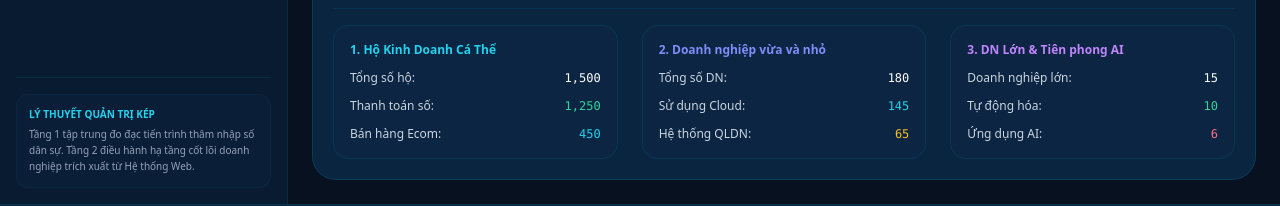
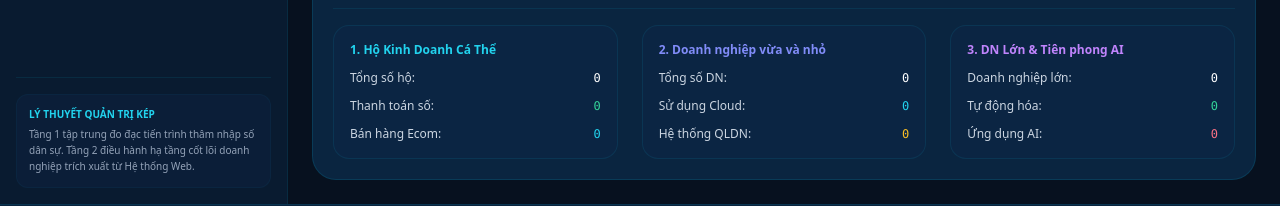
Before and after one commit to eduzteam09-sketch/dashboard-hst-kinh-te-so-xa-tan-hiep, a React (Vite) app: page / in a window 1280 px wide. Shown: the part 2203-2409 px from the top of the page. Built offline with nearby package versions, Linux system fonts and the light colour scheme.

Commit message:
Update App.tsx

```diff
--- a/src/App.tsx
+++ b/src/App.tsx
@@ -117,9 +117,9 @@ const INITIAL_PERIODIC_DATA = {
       b7: { farmRatio: 0, qrTrace: 0, iotFarm: 0, ecomAgri: 0 },
       b8: { startups: 0, projects: 0, mentors: 0, investors: 0 },
       b9: {
-        households: { total: 1100, digitalPay: 850, ecom: 320 },
-        smes: { total: 140, erp: 45, crm: 85, cloud: 110 },
-        large: { total: 10, ai: 3, automation: 6 },
+        households: { total: 0, digitalPay: 0, ecom: 0 },
+        smes: { total: 0, erp: 0, crm: 0, cloud: 0 },
+        large: { total: 0, ai: 0, automation: 0 },
       },
     },
     layer2: {
@@ -190,9 +190,9 @@ const INITIAL_PERIODIC_DATA = {
       b7: { farmRatio: 0, qrTrace: 0, iotFarm: 0, ecomAgri: 0 },
       b8: { startups: 0, projects: 0, mentors: 0, investors: 0 },
       b9: {
-        households: { total: 1500, digitalPay: 1250, ecom: 450 },
-        smes: { total: 180, erp: 65, crm: 110, cloud: 145 },
-        large: { total: 15, ai: 6, automation: 10 },
+        households: { total: 0, digitalPay: 0, ecom: 0 },
+        smes: { total: 0, erp: 0, crm: 0, cloud: 0 },
+        large: { total: 0, ai: 0, automation: 0 },
       },
     },
     // OFF MẶC ĐỊNH TỪ ĐẦU (ALL ZERO) THEO YÊU CẦU ĐỂ TEST WEB SYNC
@@ -1678,7 +1678,7 @@ export default function App() {
                   <div className="mt-auto">
                     <div className="flex justify-between items-center mb-3">
                       <span className="text-[10px] font-bold text-slate-300 uppercase">
-                        TỈ LỆ DOANH NGHIỆP/ HKD/ HTX SỐ CHUYỂN ĐỔI SỐ:
+                        TỈ LỆ DOANH NGHIỆP/ HKD/ HTX CHUYỂN ĐỔI SỐ:
                       </span>
                       <span className="text-xs font-mono font-bold text-cyan-400">
                         ({currentZoneData.b1.dn_cds + currentZoneData.b1.hkd_cds + currentZoneData.b1.htx_cds}/{currentZoneData.b1.total}) {currentZoneData.b1.total > 0 ? (((currentZoneData.b1.dn_cds + currentZoneData.b1.hkd_cds + currentZoneData.b1.htx_cds) / currentZoneData.b1.total) * 100).toFixed(2) : 0}%
@@ -2354,7 +2354,7 @@ export default function App() {
                 <div className="bg-[#0A2540] border border-cyan-500/15 rounded-3xl p-5 flex flex-col justify-between lg:col-span-2">
                   <div className="border-b border-cyan-500/10 pb-3 mb-4 flex items-center justify-between">
                     <span className="text-sm font-bold text-cyan-400 flex items-center gap-2">
-                      <Compass className="h-5 w-5" /> B9. CĐS DOANH NGHIỆP TỔNG HỢP
+                      <Compass className="h-5 w-5" /> B9. CĐS DOANH NGHIỆP TOÀN DIỆN
                     </span>
                   </div>
                   <div className="grid grid-cols-1 md:grid-cols-3 gap-6">
```
